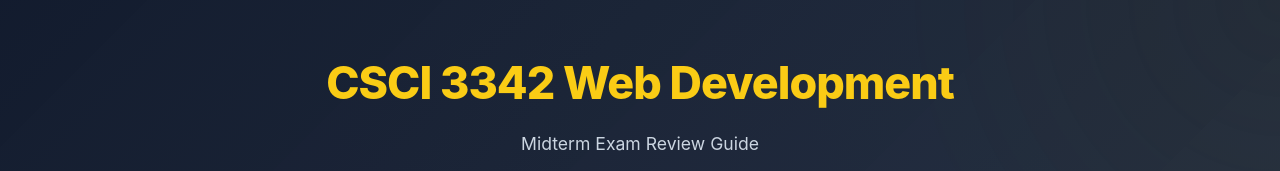
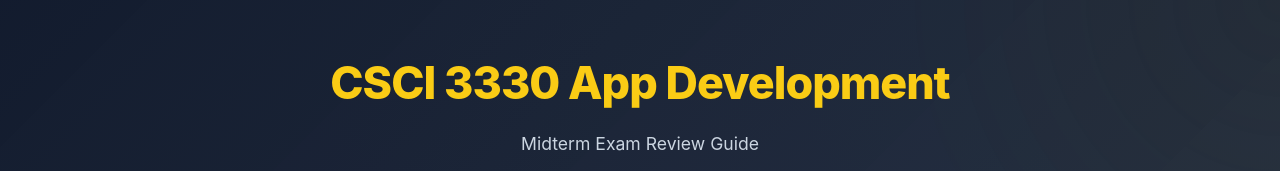
Before and after one commit to jreyes-13/3330-midterm, a plain HTML site: page index.html in a window 1280 px wide. Shown: the top 171 px of the page. Drawn offline with Linux system fonts and the light colour scheme.

Commit message:
Update course name and code

```diff
--- a/index.html
+++ b/index.html
@@ -8,7 +8,7 @@
 </head>
 <body>
     <header>
-    <h1>CSCI 3342 Web Development </h1>
+    <h1>CSCI 3330 App Development </h1>
     <p>Midterm Exam Review Guide</p>
     </header>
 
```
